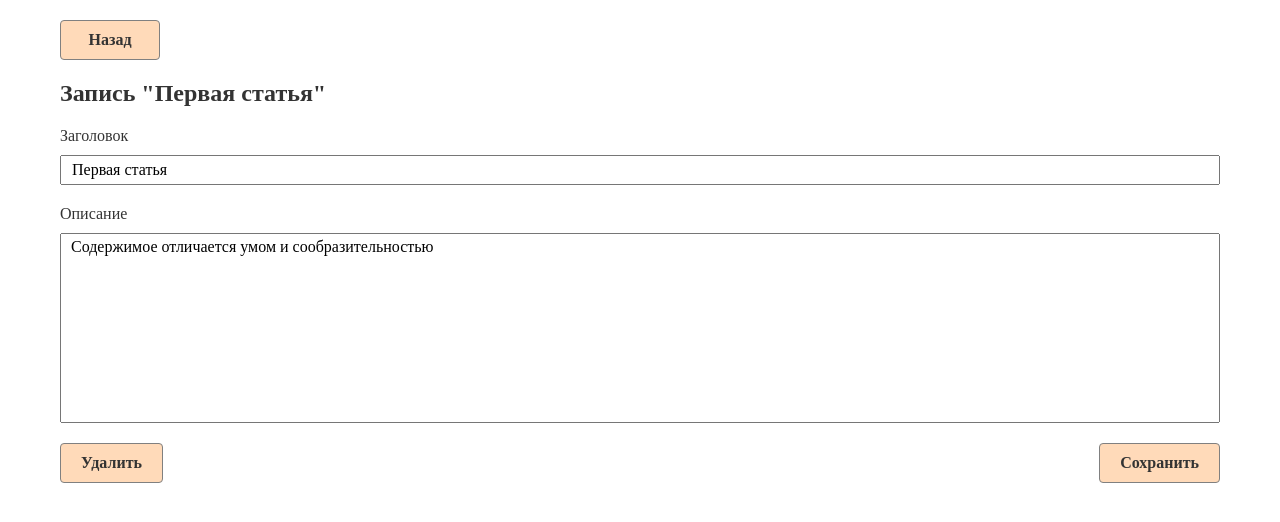
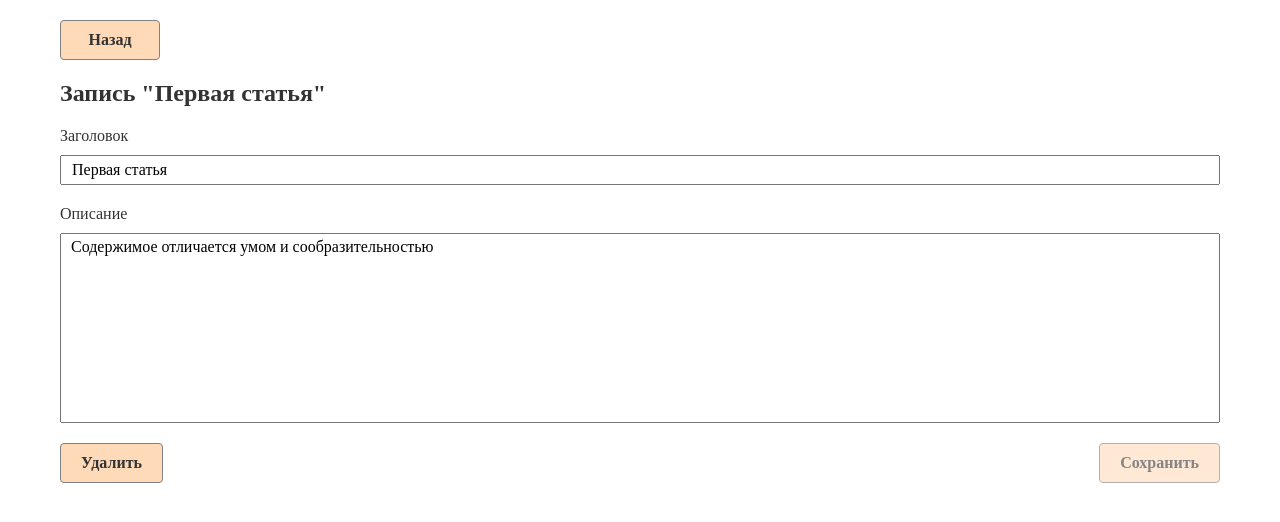
Before and after one commit to zouweninthesky/unistory-test-angular, an Angular app: page /article/222 in a window 1280 px wide. Shown: the top 522 px of the page. Built offline with nearby package versions, Linux system fonts and the light colour scheme.

Commit message:
add Output usage

```diff
--- a/src/app/modules/articles/components/article-edit/article-edit.component.html
+++ b/src/app/modules/articles/components/article-edit/article-edit.component.html
@@ -12,11 +12,19 @@
         cols="30"
         rows="10"
         [(ngModel)]="content"
+        (ngModelChange)="onChange()"
       ></textarea>
     </div>
     <div class="buttons-wrapper">
       <button class="button" type="button" (click)="onDelete()">Удалить</button>
-      <button class="button" type="button" (click)="onSave()">Сохранить</button>
+      <button
+        class="button"
+        type="button"
+        [disabled]="!isModified"
+        (click)="onSave()"
+      >
+        Сохранить
+      </button>
     </div>
   </div>
 </div>
--- a/src/app/modules/articles/components/article-edit/article-edit.component.ts
+++ b/src/app/modules/articles/components/article-edit/article-edit.component.ts
@@ -1,4 +1,4 @@
-import { Component, Input, OnInit } from '@angular/core';
+import { Component, Input, Output, EventEmitter, OnInit } from '@angular/core';
 import { Article } from 'src/data/articles';
 import { Router } from '@angular/router';
 
@@ -13,8 +13,11 @@ import ModalIds from 'src/app/modules/modal/utils/modals-id';
 })
 export class ArticleEditComponent implements OnInit {
   @Input() article: Article | undefined;
+  @Output() isModifiedEvent = new EventEmitter<boolean>();
+
   title: string = '';
   content: string = '';
+  isModified: boolean = false;
 
   constructor(
     private articlesService: ArticlesService,
@@ -25,6 +28,19 @@ export class ArticleEditComponent implements OnInit {
   ngOnInit(): void {
     this.title = this.article!.title;
     this.content = this.article!.content;
+  }
+
+  onChange() {
+    if (
+      this.title !== this.article!.title ||
+      this.content !== this.article!.content
+    ) {
+      this.isModified = true;
+      this.isModifiedEvent.emit(true);
+    } else {
+      this.isModified = false;
+      this.isModifiedEvent.emit(false);
+    }
   }
 
   onSave() {
--- a/src/app/modules/articles/pages/article/article.component.html
+++ b/src/app/modules/articles/pages/article/article.component.html
@@ -4,7 +4,14 @@
   <div *ngIf="article; else noArticle">
     <h2>Запись "{{ article!.title }}"</h2>
 
-    <app-article-edit [article]="article"></app-article-edit>
+    <p class="article__warning" *ngIf="isModified">
+      Обнаружены изменения! Не забудьте сохранить.
+    </p>
+
+    <app-article-edit
+      [article]="article"
+      (isModifiedEvent)="onModified($event)"
+    ></app-article-edit>
   </div>
 
   <app-delete-modal
--- a/src/app/modules/articles/pages/article/article.component.ts
+++ b/src/app/modules/articles/pages/article/article.component.ts
@@ -15,6 +15,7 @@ import { Article } from 'src/data/articles';
 })
 export class ArticleComponent implements OnInit {
   article: Article | undefined;
+  isModified: boolean = false;
   get deleteModalOpened(): boolean {
     return this.modalService.getModalId() === ModalIds.DELETE;
   }
@@ -33,4 +34,9 @@ export class ArticleComponent implements OnInit {
     this.article = articles.find((a) => a.id === articleId);
     if (this.article) this.titleService.setTitle(this.article.title);
   }
+
+  onModified(isModified: boolean) {
+    if (isModified) this.isModified = true;
+    else this.isModified = false;
+  }
 }
--- a/src/styles.scss
+++ b/src/styles.scss
@@ -42,6 +42,13 @@ a {
   background-color: peachpuff;
   border: 1px solid gray;
   border-radius: 4px;
+
+  cursor: pointer;
+
+  &:disabled {
+    opacity: 0.6;
+    cursor: auto;
+  }
 }
 
 .input {
```
